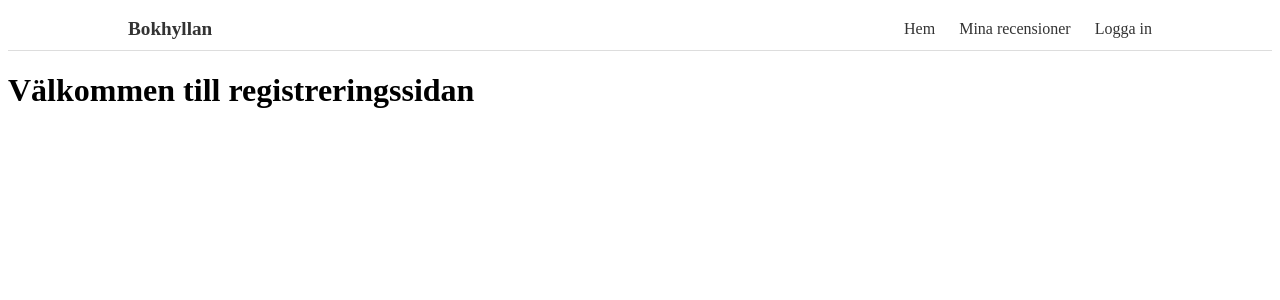
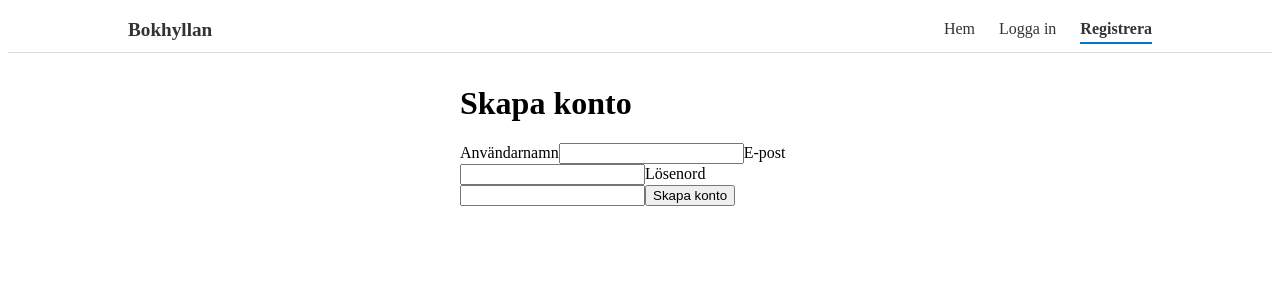
Before and after one commit to SabinaLiljestrom/dt210g-projekt-frontend, a React (Vite) app: page /register in a window 1280 px wide. Shown: the top 300 px of the page. Built offline with nearby package versions, Linux system fonts and the light colour scheme.

Commit message:
lagt till enkla login- och register sidor samt inloggnings logik i header

```diff
--- a/src/app.tsx
+++ b/src/app.tsx
@@ -5,6 +5,7 @@ import BookPage from "./pages/BookPage";
 import LoginPage from "./pages/LoginPage";
 import RegisterPage from "./pages/RegisterPage";
 import MyReviewsPage from "./pages/MyReviewsPage";
+import ProtectedRoute from "./auth/ProtectedRoute";
 
 function App() {
   return (
@@ -15,7 +16,14 @@ function App() {
         <Route path="/book/:bookId" element={<BookPage />} />
         <Route path="/login" element={<LoginPage />} />
         <Route path="/register" element={<RegisterPage />} />
-        <Route path="/my-reviews" element={<MyReviewsPage />} />
+        <Route
+          path="/my-reviews"
+          element={
+            <ProtectedRoute>
+              <MyReviewsPage />
+            </ProtectedRoute>
+          }
+        />
       </Routes>
     </>
   );
--- a/src/components/Header.tsx
+++ b/src/components/Header.tsx
@@ -1,12 +1,22 @@
 import { NavLink } from "react-router-dom";
 import { useState } from "react";
+import { useAuth } from "../hooks/useAuth";
 import "./Header.css";
 
 const Header = () => {
   const [menuOpen, setMenuOpen] = useState(false);
+  const { token, username, logout } = useAuth(); // <-- token, username, logout
 
-  const toggleMenu = () => setMenuOpen(!menuOpen);
+  const toggleMenu = () => setMenuOpen((v) => !v);
   const closeMenu = () => setMenuOpen(false);
+
+  const linkClass = ({ isActive }: { isActive: boolean }) =>
+    `header__link${isActive ? " active" : ""}`;
+
+  const handleLogout = () => {
+    logout();
+    closeMenu();
+  };
 
   return (
     <header className="header">
@@ -14,6 +24,7 @@ const Header = () => {
         <NavLink to="/" className="header__logo" onClick={closeMenu}>
           Bokhyllan
         </NavLink>
+
         <button
           className={`header__toggle ${menuOpen ? "open" : ""}`}
           onClick={toggleMenu}
@@ -23,20 +34,39 @@ const Header = () => {
           <span />
           <span />
         </button>
+
         <nav className={`header__nav ${menuOpen ? "open" : ""}`}>
-          <NavLink to="/" onClick={closeMenu} className="header__link">
+          <NavLink to="/" onClick={closeMenu} className={linkClass}>
             Hem
           </NavLink>
+
+          {token ? (
+            <>
               <NavLink
                 to="/my-reviews"
                 onClick={closeMenu}
-            className="header__link"
+                className={linkClass}
               >
                 Mina recensioner
               </NavLink>
-          <NavLink to="/login" onClick={closeMenu} className="header__link">
+              <button
+                onClick={handleLogout}
+                className="header__link"
+                style={{ background: "none", border: 0 }}
+              >
+                Logga ut {username ? `(${username})` : ""}
+              </button>
+            </>
+          ) : (
+            <>
+              <NavLink to="/login" onClick={closeMenu} className={linkClass}>
                 Logga in
               </NavLink>
+              <NavLink to="/register" onClick={closeMenu} className={linkClass}>
+                Registrera
+              </NavLink>
+            </>
+          )}
         </nav>
       </div>
     </header>
--- a/src/pages/HomePage.tsx
+++ b/src/pages/HomePage.tsx
@@ -1,5 +1,5 @@
 import { useEffect, useState } from "react";
-import SearchBar from "../components/SearchBar";
+import SearchBar from "../componequery: stringnts/SearchBar";
 import Bookshelf from "../components/Bookshelf";
 import type { Book } from "../types/Book";
 import { searchBooks } from "../api/books";
--- a/src/pages/LoginPage.tsx
+++ b/src/pages/LoginPage.tsx
@@ -1,5 +1,51 @@
-function HomePage() {
-  return <h1>Välkommen till logga in sidan</h1>;
+import { useState } from "react";
+import { useNavigate } from "react-router-dom";
+import { api } from "../api/client";
+import { useAuth } from "../hooks/useAuth";
+
+// Enkel login-sida som pratar med /login
+export default function LoginPage() {
+  const [username, setU] = useState("");
+  const [password, setP] = useState("");
+  const [error, setError] = useState("");
+  const { login } = useAuth();
+  const nav = useNavigate();
+
+  const onSubmit = async (e: React.FormEvent) => {
+    e.preventDefault();
+    setError("");
+    try {
+      // anropa backend
+      const data = await api("/login", {
+        method: "POST",
+        body: JSON.stringify({ username, password }),
+      });
+      // spara token i context/localStorage
+      login(data.token, username);
+      // gå till startsidan
+      nav("/");
+    } catch {
+      setError("Fel användarnamn eller lösenord.");
+    }
+  };
+
+  return (
+    <form onSubmit={onSubmit} style={{ maxWidth: 360, margin: "2rem auto" }}>
+      <h1>Logga in</h1>
+      {error && <p style={{ color: "red" }}>{error}</p>}
+      <label>
+        Användarnamn
+        <input value={username} onChange={(e) => setU(e.target.value)} />
+      </label>
+      <label>
+        Lösenord
+        <input
+          type="password"
+          value={password}
+          onChange={(e) => setP(e.target.value)}
+        />
+      </label>
+      <button type="submit">Logga in</button>
+    </form>
+  );
 }
-
-export default HomePage;
--- a/src/pages/RegisterPage.tsx
+++ b/src/pages/RegisterPage.tsx
@@ -1,5 +1,58 @@
-function HomePage() {
-  return <h1>Välkommen till registreringssidan</h1>;
+import { useState } from "react";
+import { useNavigate } from "react-router-dom";
+import { api } from "../api/client";
+
+// Enkel registrering som pratar med /register
+export default function RegisterPage() {
+  const [username, setU] = useState("");
+  const [email, setE] = useState("");
+  const [password, setP] = useState("");
+  const [error, setError] = useState("");
+  const [ok, setOk] = useState("");
+  const nav = useNavigate();
+
+  const onSubmit = async (e: React.FormEvent) => {
+    e.preventDefault();
+    setError("");
+    setOk("");
+    try {
+      await api("/register", {
+        method: "POST",
+        body: JSON.stringify({ username, email, password }),
+      });
+      setOk("Konto skapat! Du kan logga in nu.");
+      setTimeout(() => nav("/login"), 800);
+    } catch {
+      setError("Kunde inte skapa konto (användarnamn upptaget?).");
+    }
+  };
+
+  return (
+    <form onSubmit={onSubmit} style={{ maxWidth: 360, margin: "2rem auto" }}>
+      <h1>Skapa konto</h1>
+      {ok && <p style={{ color: "green" }}>{ok}</p>}
+      {error && <p style={{ color: "red" }}>{error}</p>}
+      <label>
+        Användarnamn
+        <input value={username} onChange={(e) => setU(e.target.value)} />
+      </label>
+      <label>
+        E-post
+        <input
+          type="email"
+          value={email}
+          onChange={(e) => setE(e.target.value)}
+        />
+      </label>
+      <label>
+        Lösenord
+        <input
+          type="password"
+          value={password}
+          onChange={(e) => setP(e.target.value)}
+        />
+      </label>
+      <button type="submit">Skapa konto</button>
+    </form>
+  );
 }
-
-export default HomePage;
```
Lines whose indentation alone changed are shown as unchanged.
